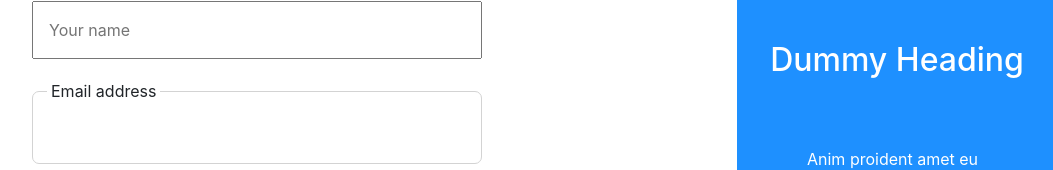
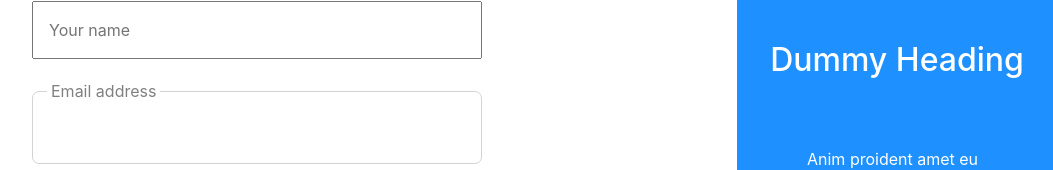
Before and after one commit to geyuqiu/login, a React (Create React App) app: page / in a window 1280 px wide. Shown: the part 193-363 px from the top of the page, without its empty margins (223-1276 px from the left). Built offline with nearby package versions, Linux system fonts and the light colour scheme.

Commit message:
* change legend color

```diff
--- a/src/components/Article.css
+++ b/src/components/Article.css
@@ -59,6 +59,7 @@ legend {
 	padding: 0 4px;
 	font-size: inherit;
 	line-height: inherit;
+	color: gray;
 }
 
 fieldset {
```
